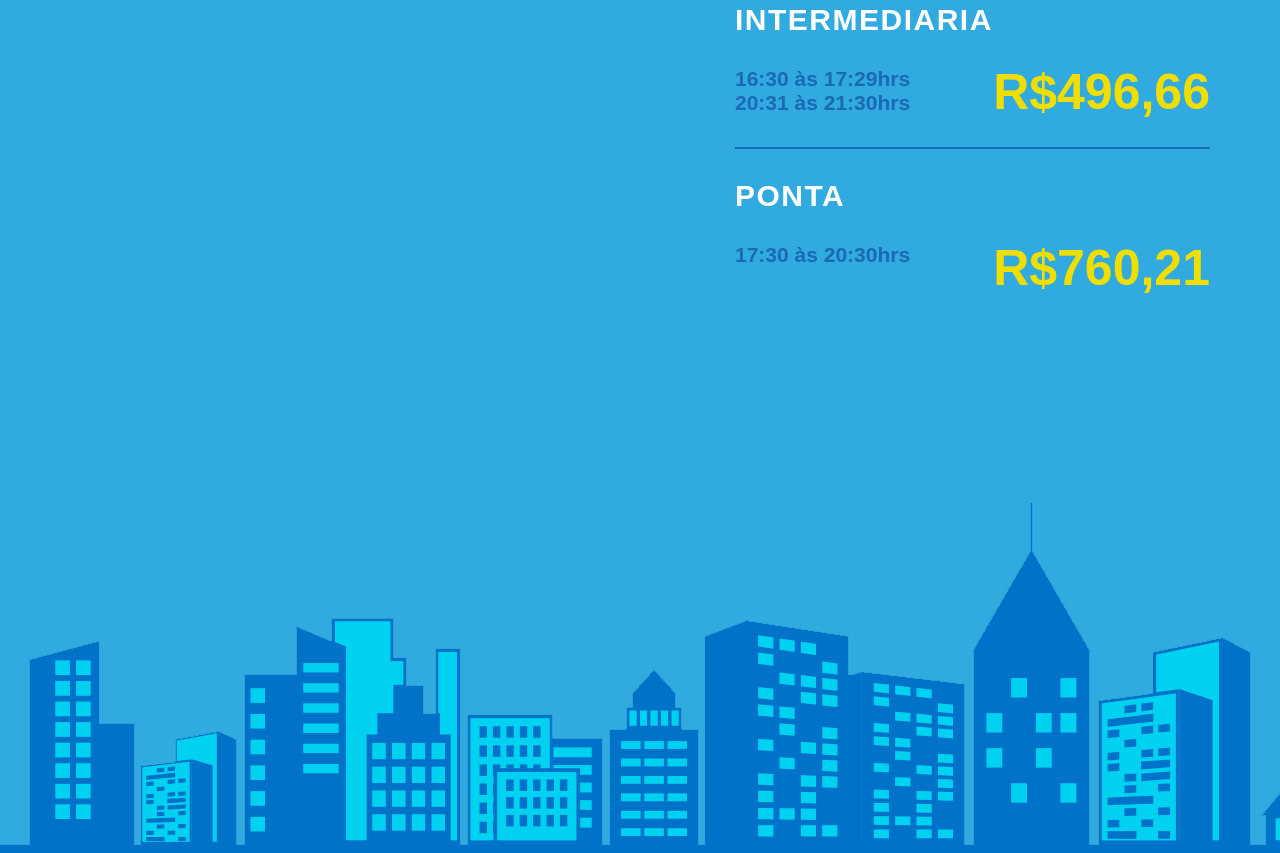
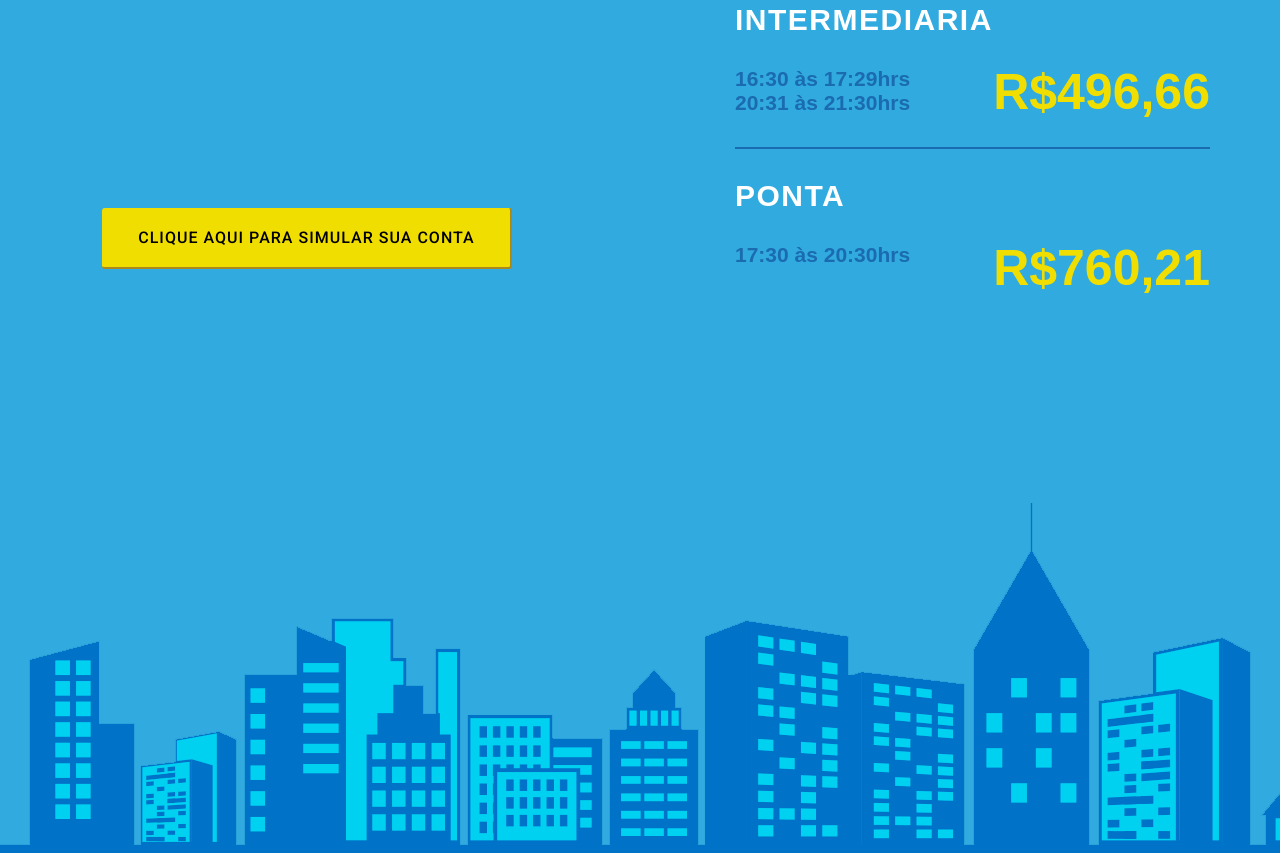
Before and after one commit to CaueSampaio/senaienergia, a website: page src/index.html at #/landing in a window 1280 px wide. Shown: the part 1070-1923 px from the top of the page. Drawn offline with nearby package versions, Linux system fonts and the light colour scheme; some packages are replaced by stand-ins of ours; files that its build step writes are made by us from their sources; files whose address does not match are found by name.

Commit message:
Limpeza de campo ao inserir e adição de botão landing

```diff
--- a/src/app/directives/calc/calc.controller.js
+++ b/src/app/directives/calc/calc.controller.js
@@ -38,6 +38,7 @@ myApp.controller("calcController", ['Equipment', '$scope', function(Equipment, $
 
     $scope.addDevice = function() {
         $scope.deviceList.push($scope.newDevice);
+        $scope.newDevice = "";
     }
 
     $scope.deleteDevice = function($index) {
--- a/src/app/directives/landing/landing.template.html
+++ b/src/app/directives/landing/landing.template.html
@@ -46,6 +46,11 @@
                             </li>
                         </ul>
                     </div>
+                    <div class="button-rate">
+                        <a ui-sref="calculo">
+                            <button>Clique aqui para simular sua conta</button>
+                        </a>
+                    </div>
                 </div>
                 <div class="flex-5">
                     <div class="rate-title">
--- a/src/app/services/myApp.service.js
+++ b/src/app/services/myApp.service.js
@@ -4,7 +4,7 @@ myApp.factory("Equipment", function($http) {
     }
 
     var _getCompanys = function() {
-        return $http.get("https://private-7a98db-senaienergy.apiary-mock.com/companys");
+        return $http.get("https://private-7a98db-senaienergy.apiary-mock.com/rates");
     }
 
     return {
--- a/src/scss/partials/_landing.scss
+++ b/src/scss/partials/_landing.scss
@@ -116,6 +116,12 @@
                     }
                 }
             }
+
+            .button-rate {
+                width: fit-content;
+                margin: 0 auto;
+                margin-top: 50%;
+            }
         }
     }
 
```
Also changed, not shown: build/app/directives/landing/landing.template.html, build/app/scripts.min.js, build/css/style.css.
